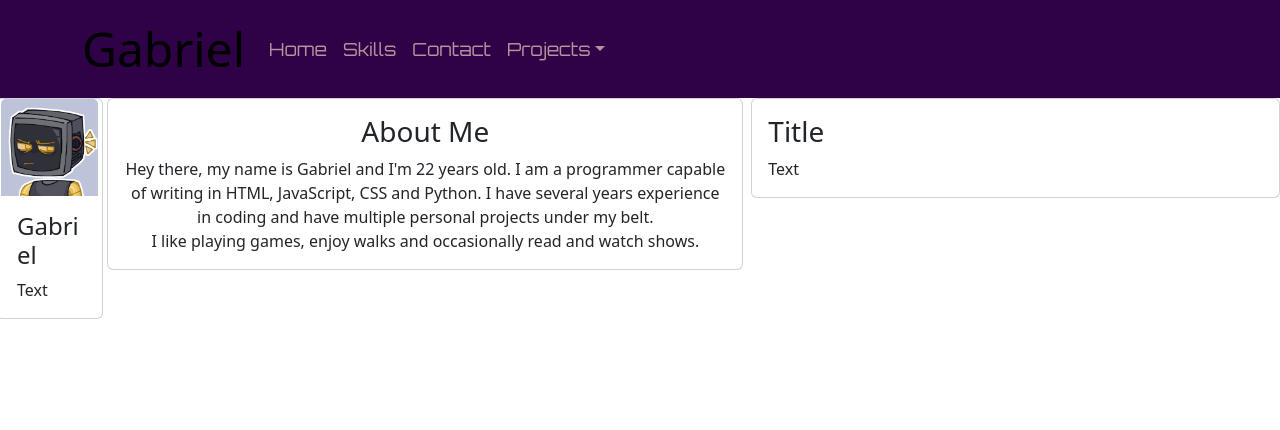
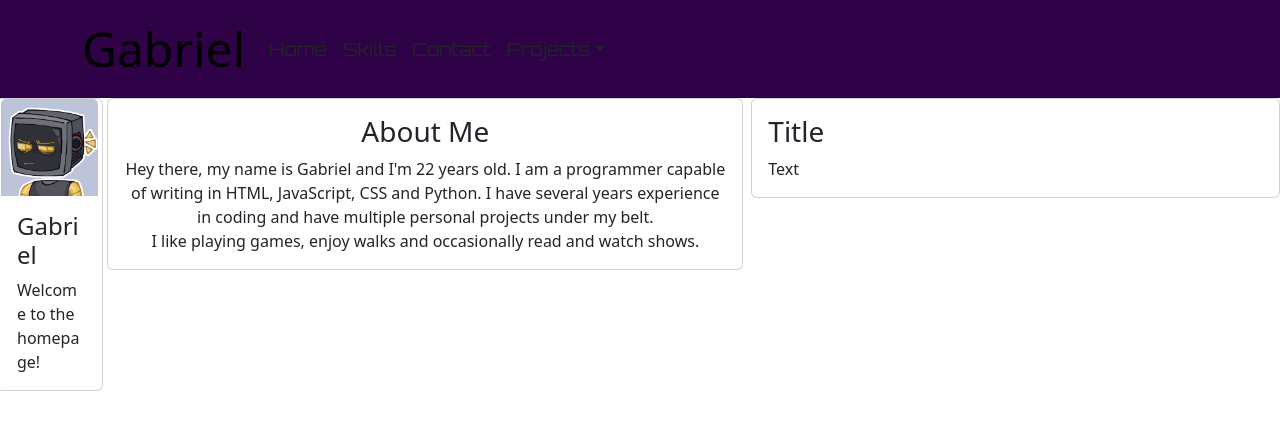
Before and after one commit to GabEtchells/GabEtchells.github.io, a PHP site: page / in a window 1280 px wide. Shown: the top 430 px of the page. Run offline with PHP 8.4, Linux system fonts and the light colour scheme; some web fonts are replaced.

Commit message:
Edit HTML texts and CSS

```diff
--- a/css/style.css
+++ b/css/style.css
@@ -1,8 +1,10 @@
 :root {
     --background-dark: #2F0147;
     --background-light: #9C528B;
-    --text-headers: #B9929F;
-    --text-paraphs: #E2C2C6;
+    --text-headers-colour: #B9929F;
+    --text-paraphs-colour: #E2C2C6;
+    --text-paraphs-font: "Pixelfy Sans";
+    --text-head-font: "Orbitron";
 }
 
 * {
@@ -16,7 +18,7 @@
 
 .nav-headers {
     color: var(--text-headers);
-    font-family: "Orbitron";
+    font-family: var(--text-head-font);
 }
 
 .nav-headers:hover {
@@ -25,6 +27,10 @@
 
 .nav-text {
     font-size: large;
+}
+
+.text-pargraph {
+    font-family: var(--text-paraphs-font);
 }
 
 
--- a/index.html
+++ b/index.html
@@ -45,10 +45,11 @@
                 <a class="nav-link dropdown-toggle nav-headers" href="#" id="dropdownId" data-bs-toggle="dropdown"
                   aria-haspopup="true" aria-expanded="false">Projects</a>
                 <div class="dropdown-menu dropdown-menu-dark" aria-labelledby="dropdownId">
-                  <a class="dropdown-item">Higher Lower</a>
-                  <a class="dropdown-item">Escape Room</a>
-                  <a class="dropdown-item">Build-a-Game</a>
-                  <a class="dropdown-item">Webcatalogue</a>
+                  <a class="dropdown-item">Higher Lower (JS)</a>
+                  <a class="dropdown-item">Escape Room (JS)</a>
+                  <a class="dropdown-item">Build-a-Game (JS)</a>
+                  <a class="dropdown-item">Webcatalogue (JS)</a>
+                  <a class="dropdown-item">Dashboard (JS)</a>
                   <a class="dropdown-item">Reborn: A Roguelike (Python)</a>
                 </div>
               </li>
@@ -64,14 +65,14 @@
           <img class="card-img-top" src="img/tv.png" alt="Title" />
           <div class="card-body">
             <h4 class="card-title">Gabriel</h4>
-            <p class="card-text">Text</p>
+            <p class="card-text text-paragraph">Welcome to the homepage!</p>
           </div>
         </div>
         <div class="col-sm-15 col-md-6 col-lg-6">
           <div class="card">
             <div class="card-body">
               <h3 class="card-title text-center">About Me</h3>
-              <p class="card-text text-center">Hey there, my name is Gabriel and I'm 22 years old. I am a programmer capable of
+              <p class="card-text text-center text-paragraph">Hey there, my name is Gabriel and I'm 22 years old. I am a programmer capable of
                 writing in HTML, JavaScript, CSS and Python. I have several years experience in coding and have multiple
                 personal projects under my belt. <br>
               I like playing games, enjoy walks and occasionally read and watch shows.</p>
```
